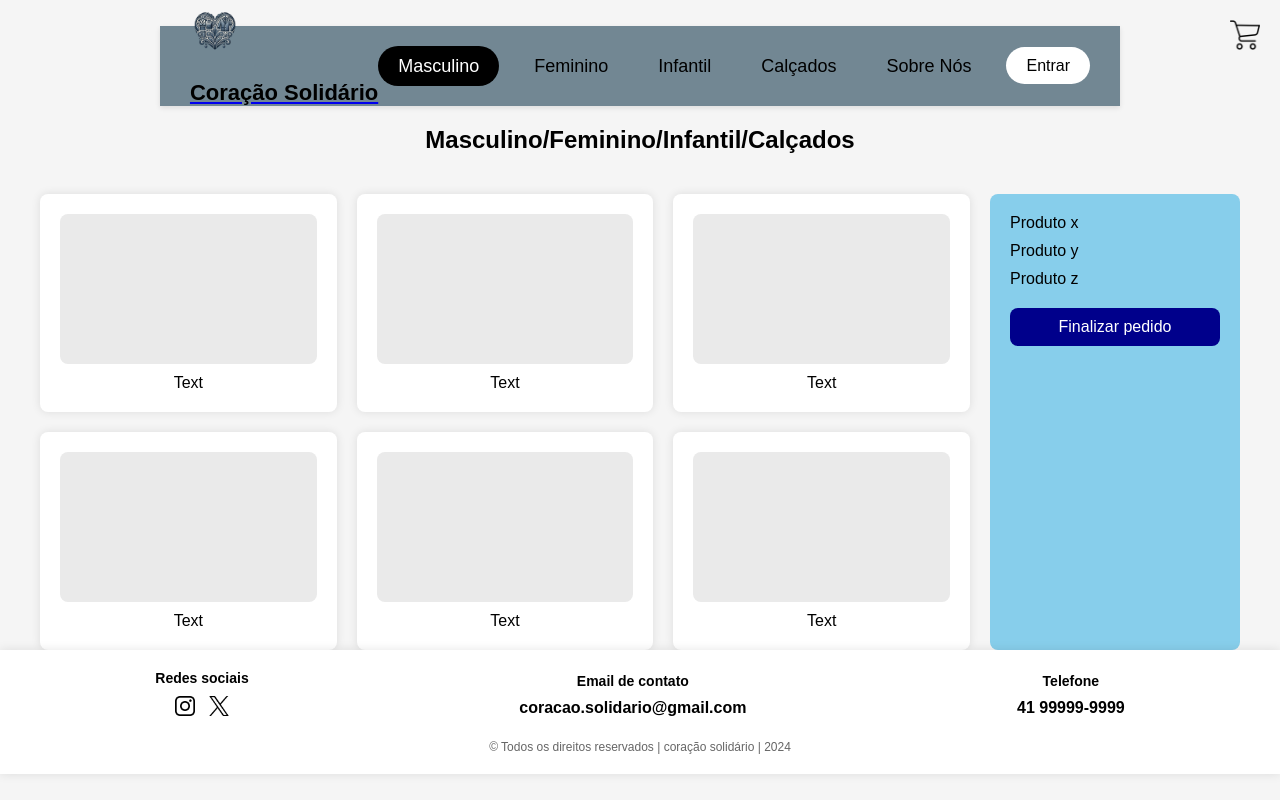
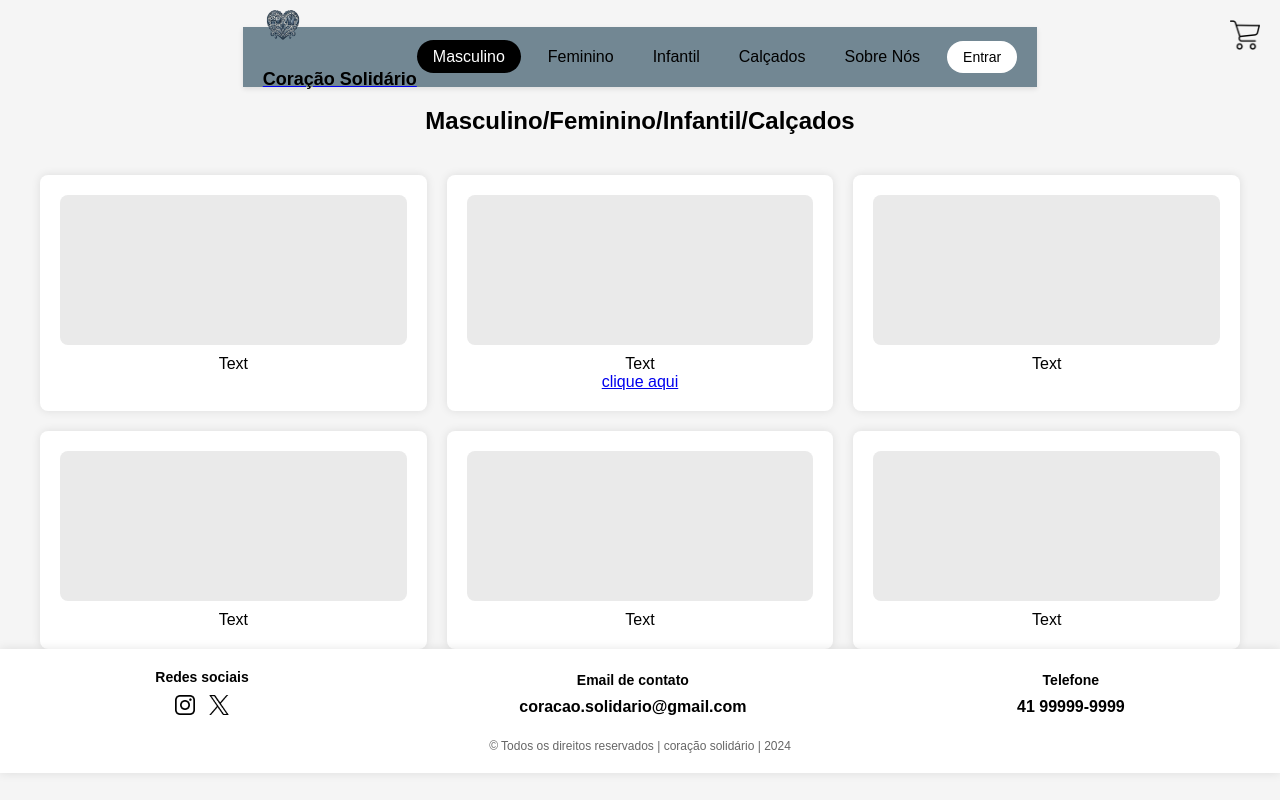
Before and after one commit to gaacarmo/Coracao_solidario, a PHP site: page / in a window 1280 px wide. Run offline with PHP 8.4, Linux system fonts and the light colour scheme; some libraries are stand-ins or nearby versions.

Commit message:
tirei a parada azul

```diff
--- a/home.css
+++ b/home.css
@@ -4,10 +4,10 @@ nav {
     display: flex;
     justify-content: space-between;
     align-items: center;
-    padding: 15px 30px;
+    padding: 10px 20px;
     font-family: 'Arial', sans-serif;
     box-shadow: 0 2px 5px rgba(0, 0, 0, 0.1);
-    height: 80px;
+    height: 60px;
 }
 
 nav .logo {
@@ -16,12 +16,12 @@ nav .logo {
 }
 
 nav .logo img {
-    width: 50px;
-    margin-right: 10px;
+    width: 40px;
+    margin-right: 8px;
 }
 
 nav .logo h1 {
-    font-size: 22px;
+    font-size: 18px;
     font-weight: bold;
     color: black;
 }
@@ -32,7 +32,7 @@ nav ul {
     align-items: center;
     margin: 0;
     padding: 0;
-    gap: 20px;
+    gap: 15px;
 }
 
 nav ul li {
@@ -40,10 +40,10 @@ nav ul li {
 }
 
 nav ul li a {
-    font-size: 18px;
+    font-size: 16px;
     color: black;
     text-decoration: none;
-    padding: 10px 15px;
+    padding: 8px 12px;
     transition: background-color 0.3s ease;
     border-radius: 5px;
 }
@@ -55,23 +55,25 @@ nav ul li a:hover {
 nav ul li:first-child a {
     background-color: black;
     color: white;
-    padding: 10px 20px;
+    padding: 8px 16px;
     border-radius: 20px;
 }
 
 nav ul li:last-child a {
     background-color: white;
     color: black;
-    padding: 10px 20px;
+    padding: 8px 16px;
     border: none;
     border-radius: 20px;
-    font-size: 16px;
+    font-size: 14px;
     transition: background-color 0.3s ease;
 }
 
 nav ul li:last-child a:hover {
     background-color: #e0e0e0;
 }
+
+
 
 * {
     margin: 0;
@@ -188,6 +190,8 @@ footer {
     padding: 20px;
     box-shadow: 0 0 10px rgba(0, 0, 0, 0.1);
     text-align: center;
+    justify-content: flex-end;
+
 }
 
 .footer-content {
--- a/index.php
+++ b/index.php
@@ -59,6 +59,7 @@
             <div class="product">
                 <div class="product-image"></div>
                 <p>Text</p>
+                <a href="#">clique aqui</a>
             </div>
             <div class="product">
                 <div class="product-image"></div>
@@ -78,14 +79,7 @@
             </div>
         </section>
 
-        <aside class="cart">
-            <ul class="cart-items">
-                <li>Produto x</li>
-                <li>Produto y</li>
-                <li>Produto z</li>
-            </ul>
-            <button class="checkout-btn">Finalizar pedido</button>
-        </aside>
+
     </main>
     <footer>
         <div class="footer-content">
```
